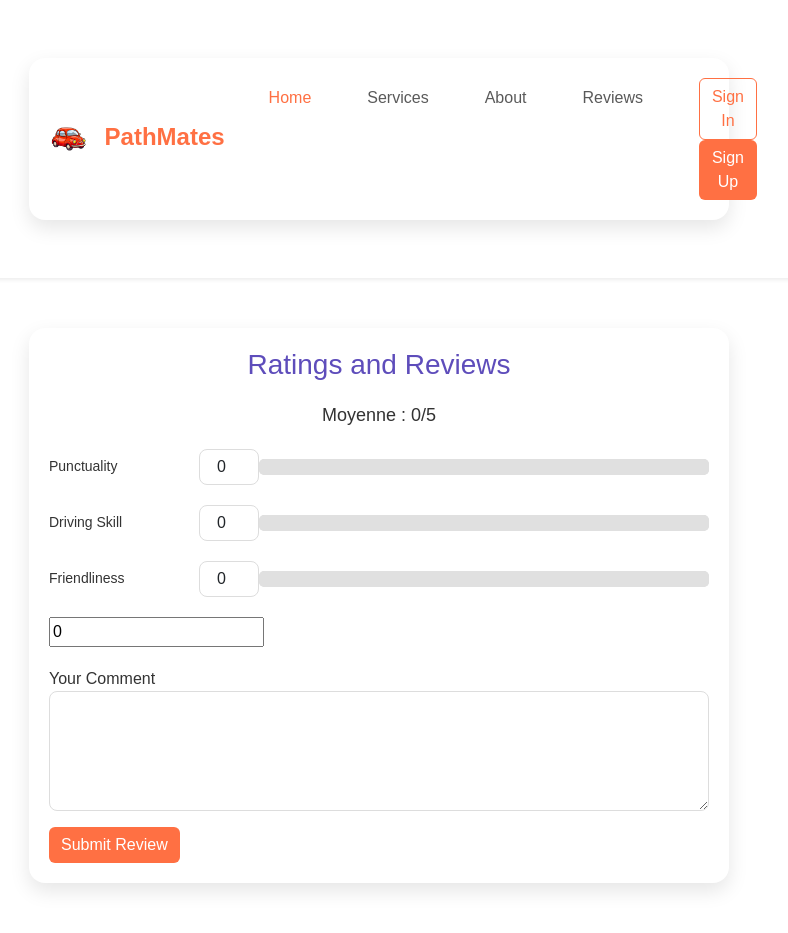
After one commit to RihemAmri/projet_jee, a Spring Boot app: page /ratedriver/1 in a window 1280 px wide. The commit adds this page. Shown: the whole page, without its empty margins (261-1049 px from the left). Run offline with Spring Boot 4, Linux system fonts and the light colour scheme; some of the project's set-up classes (security, data sources, template engines, error pages and the like) are left out, and stand-ins take their place.

Commit message:
rate driver

```diff
--- a/src/main/java/com/example/covoiturage/controller/ReservationController.java
+++ b/src/main/java/com/example/covoiturage/controller/ReservationController.java
@@ -63,6 +63,7 @@ public class ReservationController {
                 // Si l'utilisateur n'est pas connecté, rediriger vers la page de connexion
                 return "redirect:/loginn";
             }
+            System.out.println(userId);
 
             // Récupérer le trajet
             Ride ride = rideService.findRideById(rideId);
--- a/src/main/java/com/example/covoiturage/controller/ReviewController.java
+++ b/src/main/java/com/example/covoiturage/controller/ReviewController.java
@@ -1,4 +1,88 @@
 package com.example.covoiturage.controller;
 
+import com.example.covoiturage.entity.AppUser;
+import com.example.covoiturage.entity.Review;
+import com.example.covoiturage.entity.ReviewId;
+import com.example.covoiturage.entity.Ride;
+import com.example.covoiturage.service.ReviewService;
+import com.example.covoiturage.service.RideService;
+import jakarta.servlet.http.HttpServletRequest;
+import org.springframework.beans.factory.annotation.Autowired;
+import org.springframework.stereotype.Controller;
+import org.springframework.ui.Model;
+import org.springframework.web.bind.annotation.*;
+
+@Controller
 public class ReviewController {
+
+    @Autowired
+    private ReviewService reviewService;
+    @Autowired
+    private RideService rideService;
+
+    // Méthode pour afficher le formulaire de notation (avec l'ID du trajet)
+    @GetMapping("/ratedriver/{rideId}")
+    public String showRatingForm(@PathVariable("rideId") Long rideId, Model model) {
+        model.addAttribute("rideId", rideId); // Ajout de l'ID du trajet à la vue
+        model.addAttribute("review", new Review()); // Créer une nouvelle évaluation vide
+        return "driverReview"; // Renvoie le nom de la vue (page HTML)
+    }
+
+    // Méthode pour traiter la soumission du formulaire de notation
+    @PostMapping("/ratedriver")
+    public String submitRating(
+            @RequestParam("rideId") Long rideId,  // Récupérer l'ID du trajet envoyé dans le formulaire
+            @RequestParam("ratingDriver") Double ratingDriver, // Récupérer la note du conducteur
+            @RequestParam("commentDriver") String commentDriver, // Récupérer le commentaire du conducteur
+            HttpServletRequest request,
+            Model model) {
+
+        // Vérifier que l'ID du trajet existe
+        System.out.println("linaaaa"+rideId );
+        Ride ride = rideService.getRideById(rideId);
+        System.out.println("3aslemaaa");
+        // Récupérer le trajet via son ID
+        if (ride == null) {
+
+            System.out.println("ride is null");
+            model.addAttribute("message", "Trajet introuvable.");
+            return "errorPage"; // Rediriger en cas de problème
+        }
+
+        // Récupérer l'ID du conducteur à partir du trajet
+        AppUser driverId = ride.getDriver();
+
+        // Récupérer l'ID du passager depuis la session
+        Long passengerId = (Long) request.getSession().getAttribute("id");
+
+        // Vérifier que l'ID du passager existe dans la session
+        if (passengerId == null) {
+            model.addAttribute("message", "Aucun passager trouvé dans la session.");
+            return "loginn"; // Rediriger si le passager n'est pas trouvé
+        }
+
+        // Créer la clé composée pour la revue
+        ReviewId reviewId = new ReviewId();
+        reviewId.setRideId(rideId);
+        reviewId.setDriverId(driverId.getId());
+        reviewId.setPassengerId(passengerId);
+
+        // Créer l'objet Review
+        Review review = new Review();
+        review.setReviewId(reviewId);  // Associer la clé composée
+        review.setRatingDriver(ratingDriver);  // Note du conducteur
+        review.setCommentDriver(commentDriver);  // Commentaire du conducteur
+
+        // Enregistrer l'évaluation via le service
+        reviewService.submitReviewdriver(review);
+
+        // Message de succès
+        model.addAttribute("message", "Merci pour votre évaluation !");
+
+        // Rediriger vers l'historique des réservations après soumission
+        return "redirect:/reservationhistory";
+    }
+
+
+
 }
--- a/src/main/resources/application.properties
+++ b/src/main/resources/application.properties
@@ -1,7 +1,7 @@
 spring.application.name=Covoiturage
 spring.datasource.url=jdbc:mysql://localhost:3306/covoiturage?useSSL=false&serverTimezone=UTC
 spring.datasource.username=root
-spring.datasource.password=Nada2003.
+spring.datasource.password=123456
 spring.jpa.properties.hibernate.dialect=org.hibernate.dialect.MySQLDialect
 spring.jpa.hibernate.ddl-auto=update
 logging.level.org.hibernate.SQL=DEBUG
--- a/src/main/resources/templates/book-ride.html
+++ b/src/main/resources/templates/book-ride.html
@@ -33,7 +33,7 @@
 </head>
 <body>
 <!-- Navbar -->
-<div th:replace="fragments/navb :: navbar"></div>
+<div th:replace="~{fragments/navb :: navbar}"></div>
 
 <div class="container mt-5">
   <div class="row justify-content-center">
--- /dev/null
+++ b/src/main/resources/templates/driverReview.html
@@ -0,0 +1,185 @@
+<!DOCTYPE html>
+<html lang="fr">
+<head>
+    <meta charset="UTF-8">
+    <meta name="viewport" content="width=device-width, initial-scale=1.0">
+    <title>Ratings and Reviews</title>
+    <link rel="stylesheet" href="https://cdn.jsdelivr.net/npm/bootstrap@5.3.0/dist/css/bootstrap.min.css">
+    <link href="/css/navbar.css" rel="stylesheet">
+    <link href="https://cdnjs.cloudflare.com/ajax/libs/bootstrap-icons/1.10.5/font/bootstrap-icons.min.css" rel="stylesheet">
+
+    <style>
+        body {
+            font-family: Arial, sans-serif;
+            color: #333;
+            margin: 0;
+            padding: 0;
+        }
+        .container {
+            max-width: 700px;
+            height: auto;
+            background: #fff;
+            border-radius: 16px;
+            padding: 20px;
+            box-shadow: 0px 8px 20px rgba(0, 0, 0, 0.1);
+            margin: 50px auto;
+        }
+        h3, h4 {
+            text-align: center;
+            color: #5e4dbb;
+            margin-bottom: 20px;
+        }
+        .rating-row {
+            display: flex;
+            align-items: center;
+            justify-content: space-between;
+            margin-bottom: 20px;
+        }
+        .rating-row label {
+            flex: 1;
+            font-size: 14px;
+        }
+        .input-rating {
+            width: 60px;
+            border: 1px solid #ddd;
+            border-radius: 8px;
+            padding: 5px;
+            text-align: center;
+        }
+        .progress-bar {
+            background: linear-gradient(to right, #ff6f61, #7dcef4);
+            height: 8px;
+            border-radius: 5px;
+        }
+        progress {
+            flex: 3;
+            appearance: none;
+            width: 100%;
+            background: #e0e0e0;
+            border-radius: 5px;
+            overflow: hidden;
+        }
+        progress::-webkit-progress-bar {
+            background-color: #e0e0e0;
+            border-radius: 5px;
+        }
+        progress::-webkit-progress-value {
+            background: linear-gradient(to right, #FF8C00, #FFD700);
+            border-radius: 5px;
+        }
+        .stars {
+            text-align: center;
+            margin-top: 20px;
+        }
+        .star {
+            font-size: 30px;
+            color: #FFD700;
+        }
+        .average {
+            text-align: center;
+            font-size: 18px;
+            margin-top: 10px;
+            color: #333;
+        }
+        .comment-section {
+            margin-top: 20px;
+        }
+        .comment-section textarea {
+            width: 100%;
+            height: 120px;
+            border-radius: 8px;
+            border: 1px solid #ddd;
+            padding: 10px;
+            font-size: 14px;
+        }
+    </style>
+</head>
+<body>
+<div th:replace="~{fragments/navb :: navbar}"></div>
+<form th:action="@{/ratedriver}" method="post">
+    <div class="container">
+        <h3>Ratings and Reviews</h3>
+        <div class="rating-container" id="rating-container">
+            <input type="hidden" name="rideId" th:value="${rideId}" />
+            <!-- Affichage de la moyenne -->
+            <div class="average" id="average">Moyenne : 0/5</div>
+
+            <!-- Affichage des étoiles -->
+            <div class="stars" id="stars"></div>
+
+            <!-- Champs de saisie pour les notes -->
+            <div class="rating-row">
+                <label for="punctuality">Punctuality</label>
+                <input type="number" id="punctuality" name="punctuality" class="form-control input-rating" min="0" max="5" step="0.1" value="0" oninput="updateRatings()">
+                <progress id="progress-punctuality" max="5" value="0"></progress>
+            </div>
+            <div class="rating-row">
+                <label for="driving">Driving Skill</label>
+                <input type="number" id="driving" name="driving" class="form-control input-rating" min="0" max="5" step="0.1" value="0" oninput="updateRatings()">
+                <progress id="progress-driving" max="5" value="0"></progress>
+            </div>
+            <div class="rating-row">
+                <label for="friendliness">Friendliness</label>
+                <input type="number" id="friendliness" name="friendliness" class="form-control input-rating" min="0" max="5" step="0.1" value="0" oninput="updateRatings()">
+                <progress id="progress-friendliness" max="5" value="0"></progress>
+            </div>
+
+            <!-- Champ caché pour la moyenne calculée -->
+            <input type="text" id="ratingDriver" name="ratingDriver" value="0">
+
+            <!-- Section de commentaire -->
+            <div class="comment-section">
+                <label for="comment">Your Comment</label>
+                <textarea id="comment" name="commentDriver" class="form-control"  nplaceholder="Write a comment about the driver..."></textarea>
+            </div>
+
+            <button type="submit" class="btn btn-primary mt-3">Submit Review</button>
+        </div>
+    </div>
+</form>
+
+<script>
+    function updateRatings() {
+        // Récupérer les valeurs des champs de saisie
+        const punctuality = parseFloat(document.getElementById('punctuality').value) || 0;
+        const driving = parseFloat(document.getElementById('driving').value) || 0;
+        const friendliness = parseFloat(document.getElementById('friendliness').value) || 0;
+
+        // Mettre à jour les barres de progression
+        document.getElementById('progress-punctuality').value = punctuality;
+        document.getElementById('progress-driving').value = driving;
+        document.getElementById('progress-friendliness').value = friendliness;
+
+        // Calculer la moyenne des trois critères
+        const average = ((punctuality + driving + friendliness) / 3).toFixed(1);
+
+        // Mettre à jour l'affichage de la moyenne
+        document.getElementById('average').innerText = `Moyenne : ${average}/5`;
+
+        // Mettre à jour les étoiles
+        const starsContainer = document.getElementById('stars');
+        starsContainer.innerHTML = '';  // Vider le contenu actuel des étoiles
+        const starCount = Math.round(average);
+        for (let i = 0; i < starCount; i++) {
+            const star = document.createElement('span');
+            star.className = 'star';
+            star.innerHTML = '★';  // Ajout d'une étoile pleine
+            starsContainer.appendChild(star);
+        }
+
+        // Compléter avec des étoiles vides pour un total de 5 étoiles
+        for (let i = starCount; i < 5; i++) {
+            const star = document.createElement('span');
+            star.className = 'star';
+            star.style.color = '#e0e0e0';  // Gris pour les étoiles vides
+            star.innerHTML = '★';
+            starsContainer.appendChild(star);
+        }
+
+        // Mettre la moyenne dans le champ caché pour l'envoyer au backend
+        document.getElementById('ratingDriver').value = average;
+    }
+
+</script>
+</body>
+</html>
--- a/src/main/resources/templates/reservationhistory.html
+++ b/src/main/resources/templates/reservationhistory.html
@@ -65,6 +65,7 @@
             <th>Departure Date</th>
             <th>Seats Reserved</th>
             <th>Total Price</th>
+            <th>Actions</th>
         </tr>
         </thead>
         <tbody>
@@ -75,6 +76,9 @@
             <td th:text="${#dates.format(reservation.ride.departureDate, 'yyyy-MM-dd HH:mm')}"></td>
             <td th:text="${reservation.seatsReserved}"></td>
             <td th:text="${reservation.totalPrice}"></td>
+            <td style="white-space: nowrap">
+                <a class="btn btn-primary btn-sm" th:href="@{/ratedriver/{id}(id=${reservation.ride.id})}">Rate</a>
+            </td>
         </tr>
         </tbody>
     </table>
```
Also changed, not shown: src/main/java/com/example/covoiturage/entity/Review.java (+59 -33 lines), src/main/java/com/example/covoiturage/entity/ReviewId.java (added, +54 -0 lines), src/main/java/com/example/covoiturage/repository/ReviewRepository.java (+10 -1 lines), src/main/java/com/example/covoiturage/service/ReviewService.java (+7 -0 lines), src/main/java/com/example/covoiturage/service/ReviewServiceImpl.java (+23 -1 lines), src/main/resources/templates/passengerReview.html (added, +194 -0 lines).
